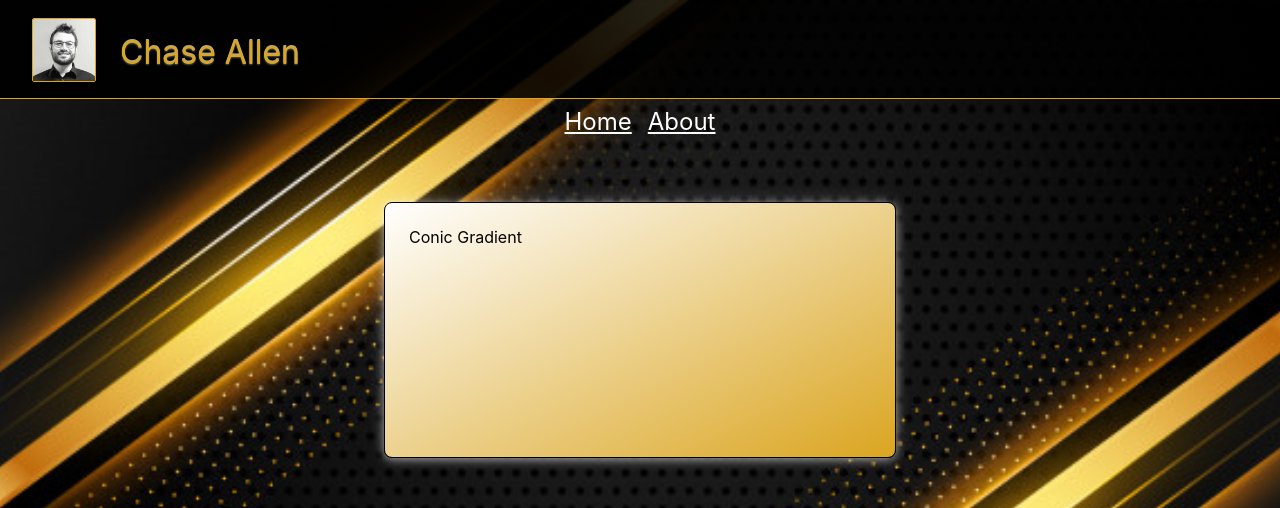
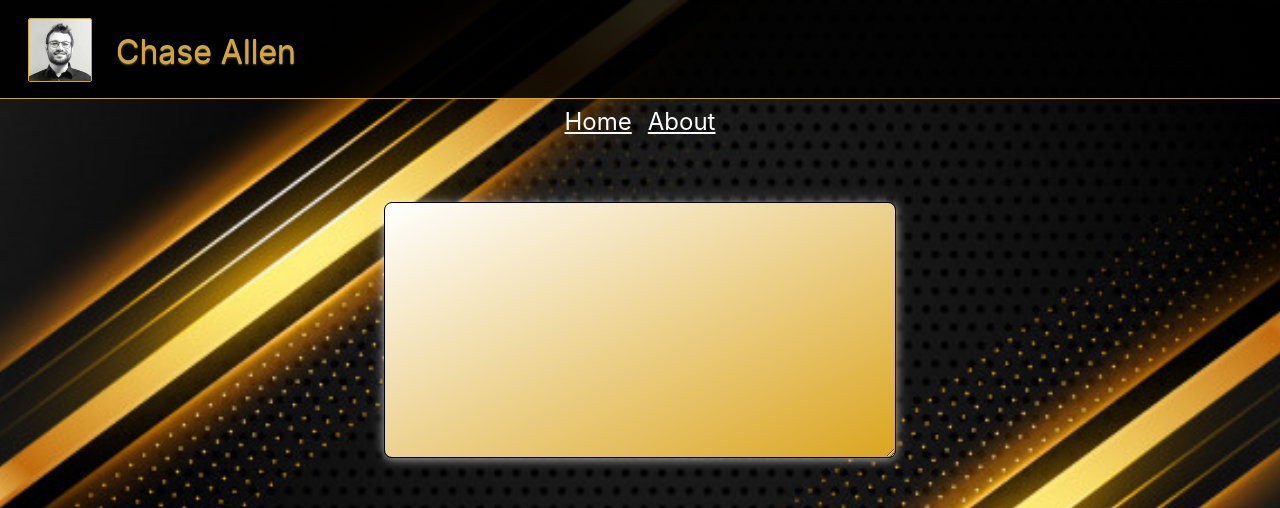
Before and after one commit to ccallen001/chase-allen, a React (Create React App) app: page / in a window 1280 px wide. Shown: the top 508 px of the page. Built offline with nearby package versions, Linux system fonts and the light colour scheme.

Commit message:
get somve voice stuff going

```diff
--- a/src/App/App.scss
+++ b/src/App/App.scss
@@ -17,7 +17,7 @@
     img {
       display: inline-block;
       margin-right: 24px;
-      margin-left: 24px;
+      margin-left: 20px;
       height: 64px;
       border: 1px solid goldenrod;
       border-radius: 2px;
@@ -41,6 +41,10 @@
       color: white;
       font-size: 24px;
     }
+
+    .active {
+      color: lime;
+    }
   }
 
   .view {
@@ -49,7 +53,7 @@
   }
 }
 
-.blink {
+nav {
   font-size: 20px;
   display: inline-block;
 }
--- a/src/App/App.tsx
+++ b/src/App/App.tsx
@@ -17,7 +17,7 @@ function App() {
           <span className="App-header-text">Chase Allen</span>
         </header>
 
-        <nav className="blink">
+        <nav>
           <Link to="/">Home</Link>
           <Link to="/about">About</Link>
         </nav>
--- a/src/components/Thing/Thing.tsx
+++ b/src/components/Thing/Thing.tsx
@@ -1,15 +1,22 @@
 import './Things.scss';
 
+function handleInput({ target }: any) {
+  speechSynthesis.speak(new SpeechSynthesisUtterance(target.value));
+
+  setTimeout(() => (target.value = ''), 500);
+}
+
 function Thing() {
+  let timeout: any;
+
   return (
-    <div
+    <textarea
       className="component Thing"
-      onInput={(...args) => {
-        console.log(args);
+      onInput={(ev) => {
+        clearTimeout(timeout);
+        timeout = setTimeout(() => handleInput(ev), 2000);
       }}
-    >
-      Conic Gradient
-    </div>
+    ></textarea>
   );
 }
 
--- a/src/views/About/About.scss
+++ b/src/views/About/About.scss
@@ -1,6 +1,6 @@
 @keyframes move {
   100% {
-    transform: rotate(3600deg) scale(5) translateY(100px);
+    transform: rotate(3600deg) scale(5) translateY(50px);
     opacity: 1;
   }
 }
@@ -9,9 +9,9 @@
   img {
     width: 64px;
     border-radius: 16px;
-    box-shadow: 0 0 8px white;
-    opacity: 0;
+    box-shadow: 0 1px 0 white, 0 0 8px white;
+    opacity: 0.05;
 
-    animation: move 10000ms ease forwards;
+    animation: move 20000ms ease forwards;
   }
 }
```
